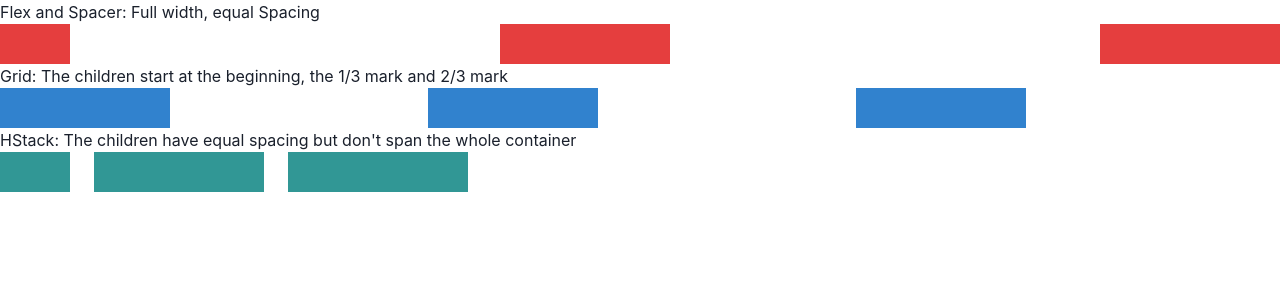
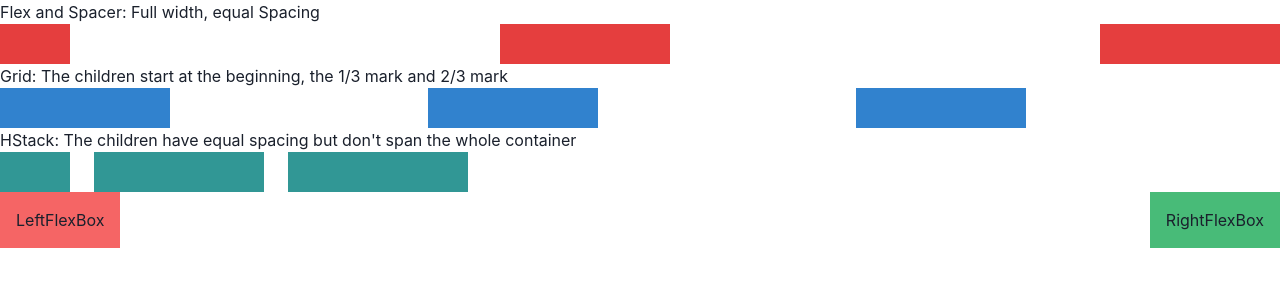
Before and after one commit to Toegyi/my-app, a React (Create React App) app: page / in a window 1280 px wide. Shown: the top 300 px of the page. Built offline with nearby package versions, Linux system fonts and the light colour scheme.

Commit message:
allflexboxexamples

```diff
--- a/src/App.tsx
+++ b/src/App.tsx
@@ -40,6 +40,15 @@ export const App = () => (
         <Box w="170px" h="10" bg="teal.500" />
         <Box w="180px" h="10" bg="teal.500" />
       </HStack>
+      <Flex>
+        <Box p="4" bg="red.400">
+          LeftFlexBox
+        </Box>
+        <Spacer />
+        <Box p="4" bg="green.400">
+          RightFlexBox
+        </Box>
+      </Flex>
     </Box>
   </ChakraProvider>
 );
```
